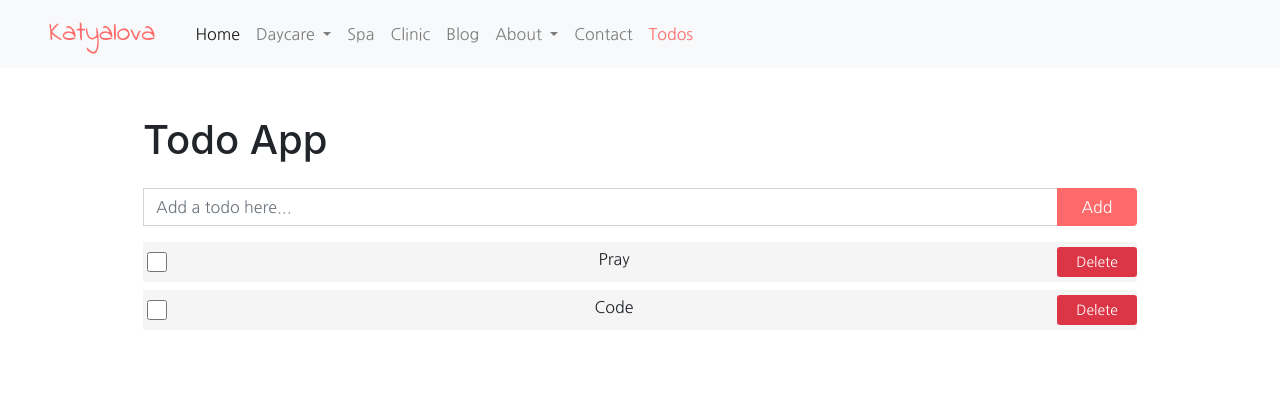
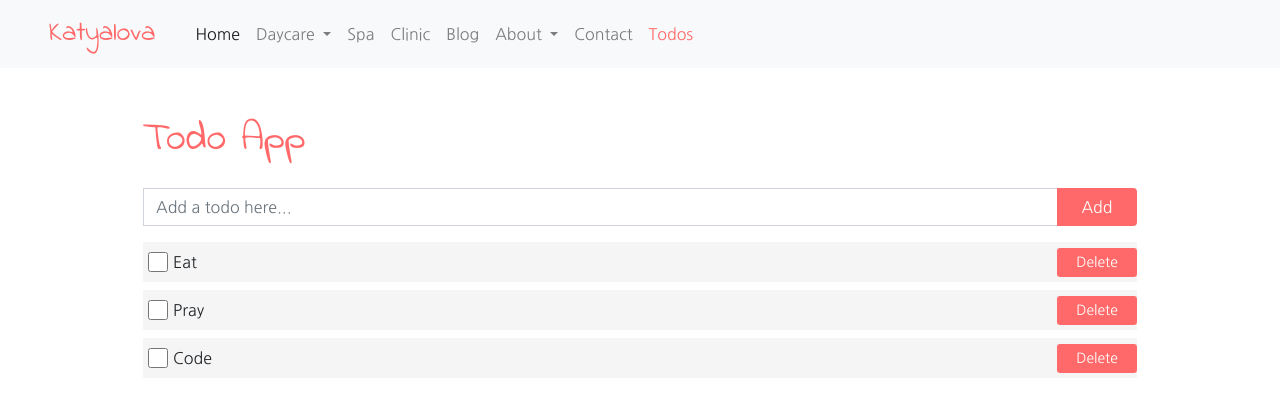
Before and after one commit to fitrisinta/fwdb45, a plain HTML site: page todos.html in a window 1280 px wide. Drawn offline with nearby package versions, Linux system fonts and the light colour scheme.

Commit message:
styled todos

```diff
--- a/css/todos.css
+++ b/css/todos.css
@@ -21,6 +21,7 @@ width: 80vw;
     float: right;
     border: none;
     outline: none;
+    background-color: #ff6969;
 }
 
 .item:hover {
--- a/todos.html
+++ b/todos.html
@@ -91,7 +91,7 @@
     <div class="content jumbotron jumbotron-fluid p-lg-5 mx-auto">
 
         <div class="todo-wrap container-fluid">
-            <h1>Todo App</h1>
+            <h1 class="katyalova">Todo App</h1>
             <form class="todo-form mt-4">
                 <div class="input-group mt-2">
                     <label for="todo-input" class="input-group-text sr-only">Add a todo</label>
@@ -103,15 +103,20 @@
             </form>
 
             <ul class="todo-items mt-3 mx-0 px-0">
-                <li class="item mt-2 mx-auto row justify-content-between" data-key="1617029048522">
-                    <input type="checkbox" class="strikethrough mx-1 checkbox">
+                <li class="item mt-2 mx-auto d-flex align-items-center" data-key="1617029048522">
+                    <input type="checkbox" class="checkbox">
+                    <span>Eat</span>
+                    <button class="ml-auto delete-button btn btn-sm btn-danger">Delete</button>
+                </li>
+                <li class="item mt-2 mx-auto d-flex align-items-center" data-key="1617029048522">
+                    <input type="checkbox" class="checkbox">
                     <span>Pray</span>
-                    <button class="delete-button btn btn-danger btn-sm">Delete</button>
+                    <button class="ml-auto delete-button btn btn-sm btn-danger">Delete</button>
                 </li>
-                <li class="item mt-2 mx-auto row justify-content-between" data-key="1617029048522">
-                    <input type="checkbox" class="strikethrough mx-1 checkbox">
+                <li class="item mt-2 mx-auto d-flex align-items-center" data-key="1617029048522">
+                    <input type="checkbox" class="checkbox">
                     <span>Code</span>
-                    <button class="delete-button btn btn-danger btn-sm">Delete</button>
+                    <button class="ml-auto delete-button btn btn-sm btn-danger">Delete</button>
                 </li>
             </ul>
 
```
